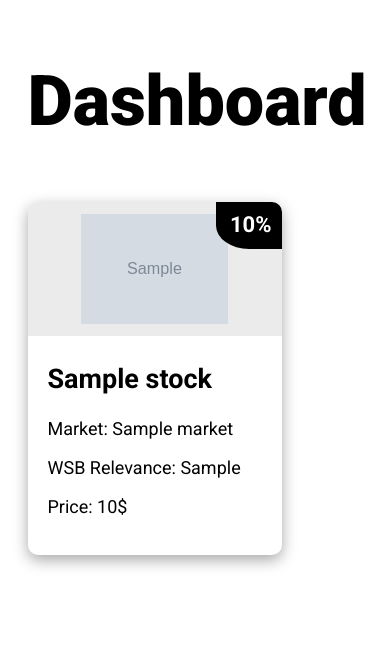
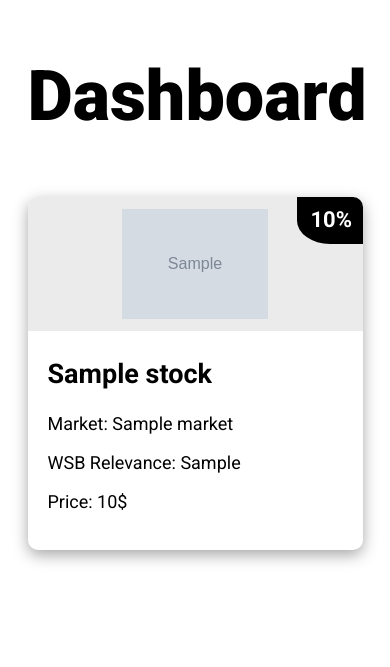
Before and after one commit to adavidho/Stonkscast, a Django app: template web_app/stonkscast/web_app/templates/web_app/index.html in a window 390 px wide. Shown: the top 667 px of the page. Run offline with Django 4.2, Linux system fonts and the light colour scheme; the template is opened without the code that fills it: most values are stand-ins (such as "Sample title", 1, 10 or a date in 2020); grey boxes marked "Sample" are stand-in pictures.

Commit message:
Incorporated responsive mobile design

```diff
--- a/web_app/stonkscast/web_app/static/web_app/style.css
+++ b/web_app/stonkscast/web_app/static/web_app/style.css
@@ -1,4 +1,4 @@
-shtml {
+html {
     scroll-behavior: smooth;
     overflow-x: hidden;
 }
@@ -112,3 +112,20 @@ body {
     width: 125px;
     opacity: 1;
 }
+
+@media only screen and (max-width: 500px){
+    .content-wrapper {
+        margin-top: 40px;
+        margin-right: 5vw;
+    }
+
+    .content-wrapper .card {
+        margin: 10px 0px 60px 0px;
+        width: 100%;
+    }
+}
+@media only screen and (max-width: 380px){
+    .content-wrapper h1 {
+        font-size: 55px;
+    }
+}
```
